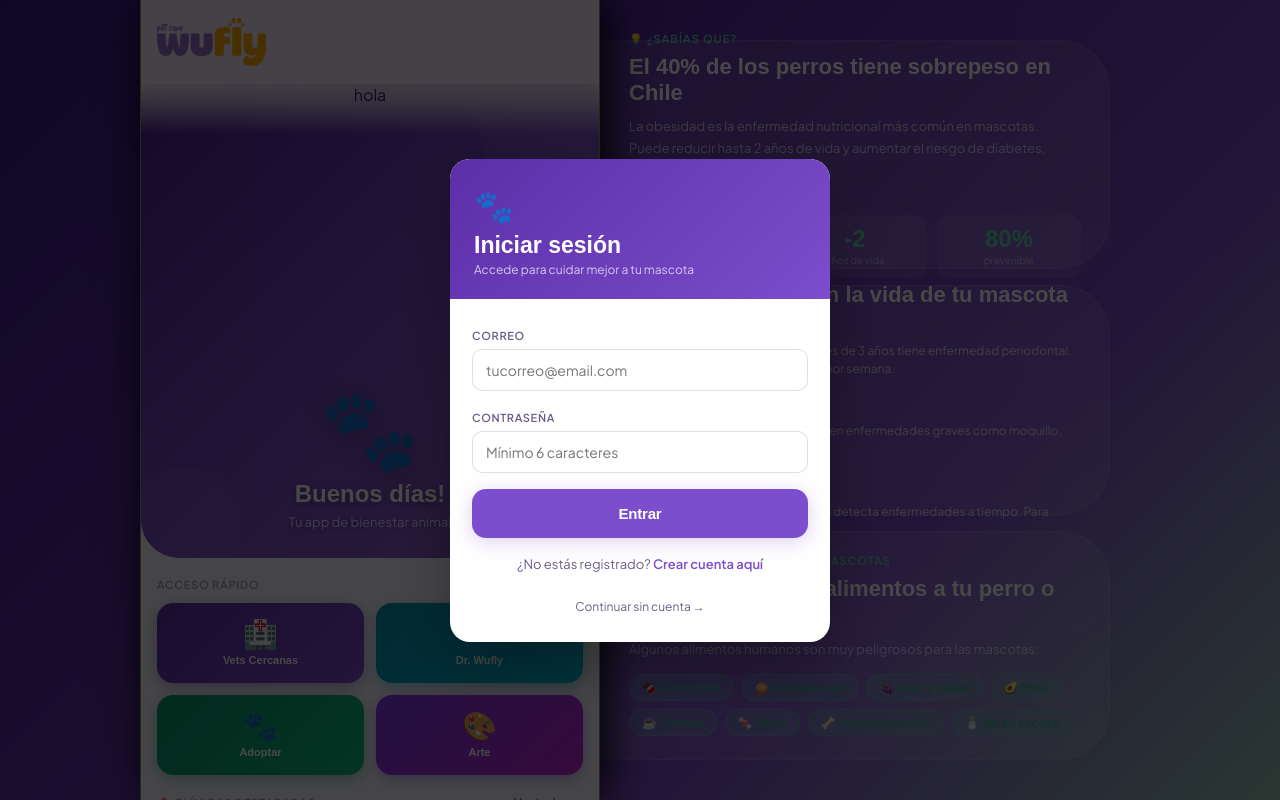
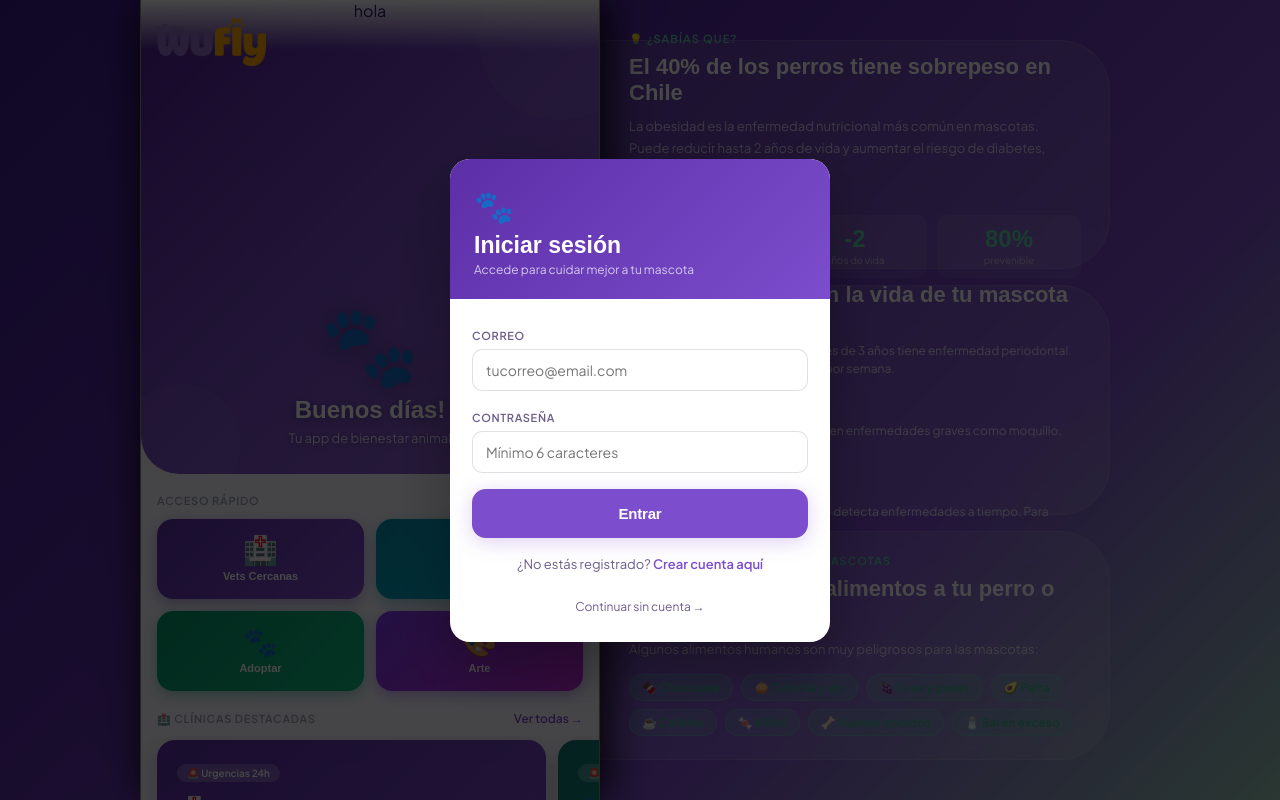
Before and after one commit to tapiafilms/wufly, a plain HTML site: page index.html in a window 1280 px wide. Drawn offline with nearby package versions, Linux system fonts and the light colour scheme; a web font is replaced by a local one.

Commit message:
Add files via upload

```diff
--- a/index.html
+++ b/index.html
@@ -37,7 +37,7 @@
 
   <!-- Topbar con logo y botón de cuenta -->
   <div class="app-topbar">
-    <div style="background:#f4e9ff;padding:18px 16px;display:flex;align-items:center;justify-content:space-between;box-shadow:0 4px 20px rgba(124,77,204,0.35);">
+    <div style="background:transparent;padding:18px 16px;display:flex;align-items:center;justify-content:space-between;position:absolute;">
       <img src="img/logo.png" alt="Wufly" style="height:48px;width:auto;object-fit:contain;">
     </div>
   </div>
```
